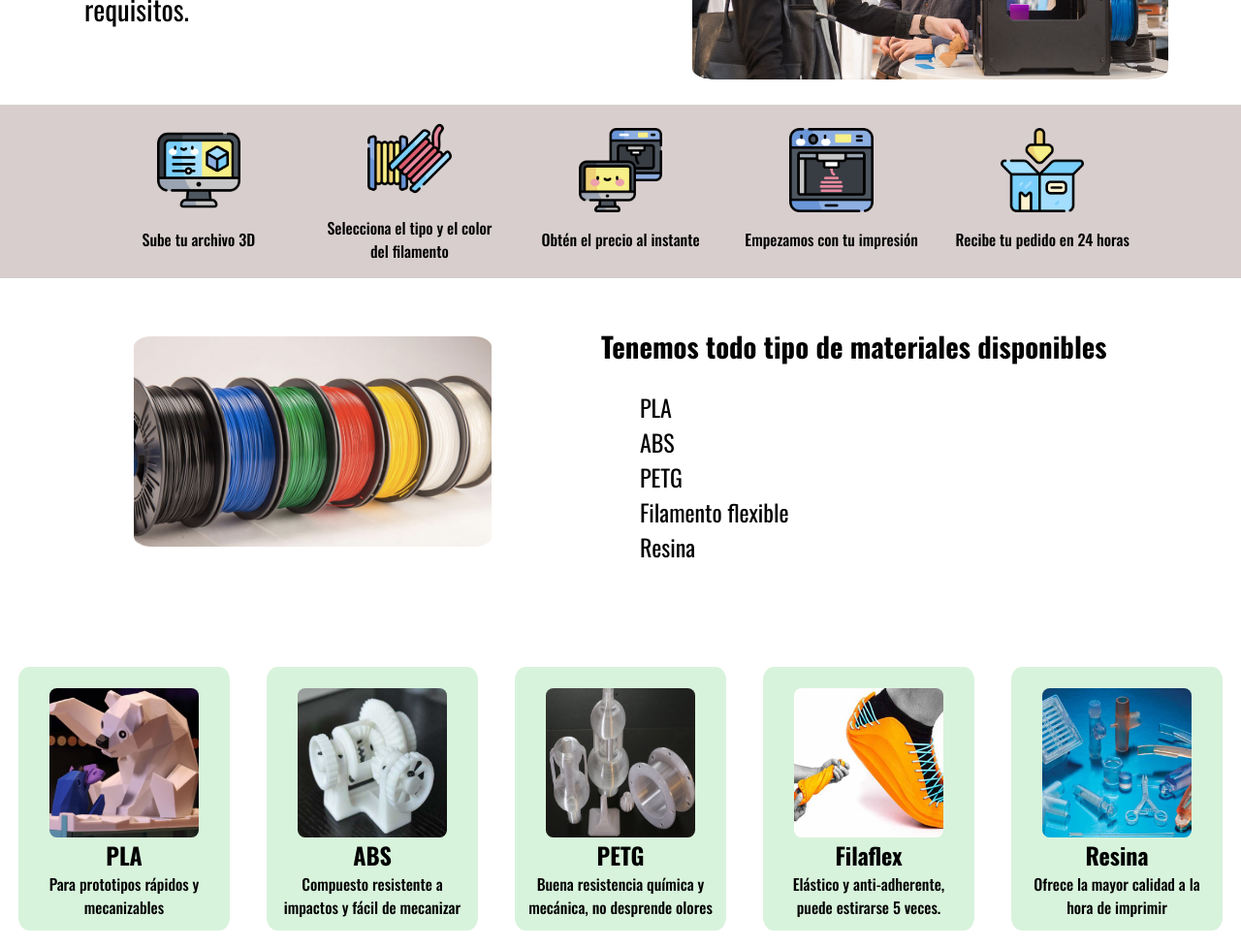
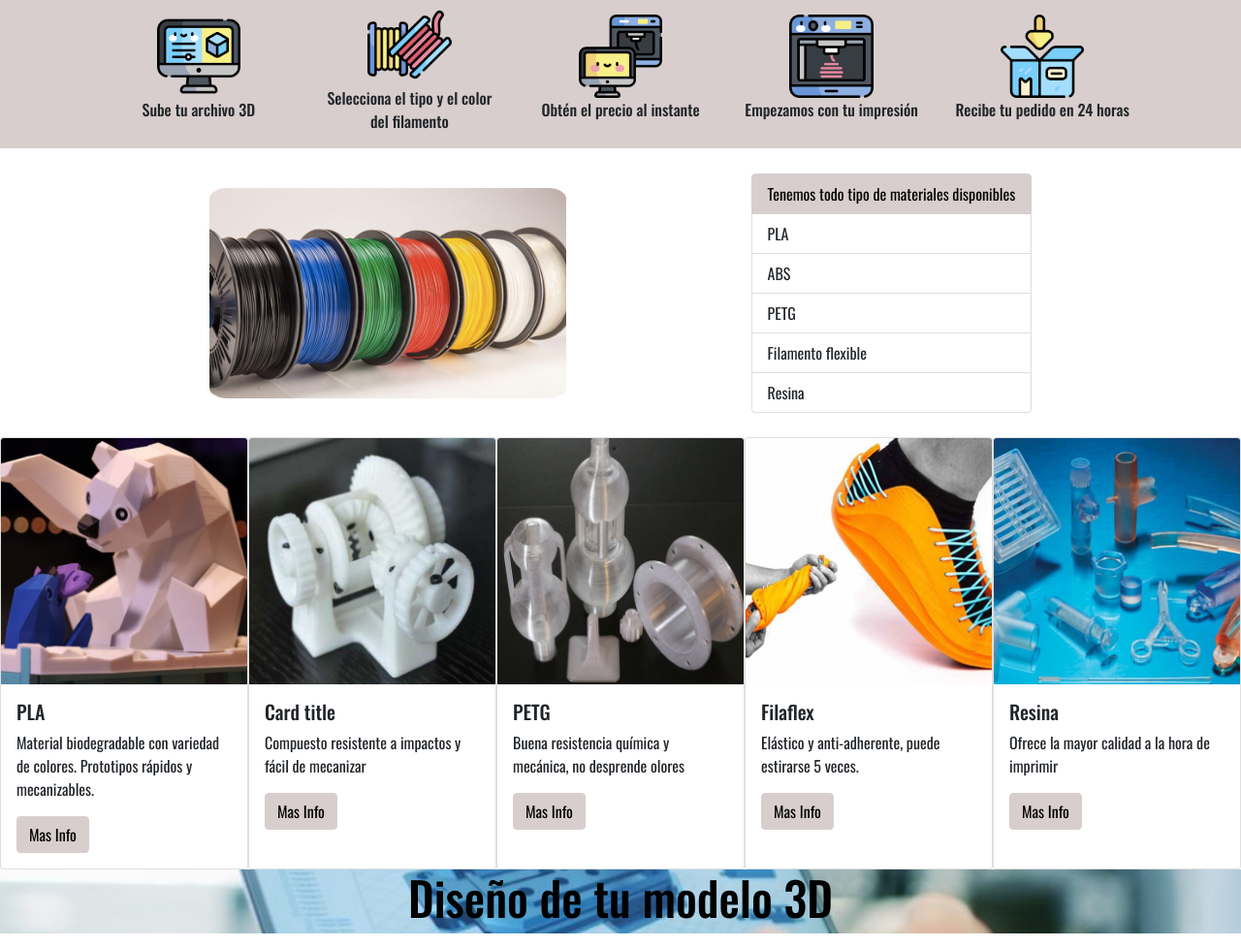
Before and after one commit to MarcoGiacchetta/mgj3d, a plain HTML site: page index.html in a window 1280 px wide. Shown: the part 583-1560 px from the top of the page at 97% size. Drawn offline with nearby package versions, Linux system fonts and the light colour scheme.

Commit message:
Bootstrap 28112021

```diff
--- a/estilos.css
+++ b/estilos.css
@@ -14,6 +14,7 @@ body {
   position: webkit-sticky;
   position: sticky;
   top: 0px;
+  z-index: 5;
 }
 
 .header a {
@@ -189,55 +190,34 @@ body {
   margin: 2%;
 }
 
-.lista h2 {
-  font-size: 180%;
-}
-
-.lista ul li {
-  list-style: none;
-  font-size: 150%;
-}
-
 .lista img {
   width: 30%;
   height: 30%;
   border-radius: 5%;
 }
 
-/*Info materiales*/
-.figurasMateriales {
-  display: flex;
-  justify-content: space-around;
-  flex-wrap: wrap;
-  margin-bottom: 5%;
+#tituloTabla {
+  background-color: rgb(216, 206, 206);
+  border-color: rgb(216, 206, 206);
+  color: black;
 }
 
-.figurasMateriales div {
+/*Info materiales*/
+
+.figurasMateriales{
   display: flex;
-  flex-direction: column;
-  align-items: center;
+  flex-direction: row;
   justify-content: center;
-  font-weight: 500;
-  margin-top: 5%;
-  width: 15%;
-  background-color: #d8f3dc;
-  border-radius: 5%;
-  padding: 1%;
 }
 
-.figurasMateriales div img {
-  width: 80%;
-  border-radius: 5%;
-  margin-top: 5%;
+.figurasMateriales div div a{
+  background-color: rgb(216, 206, 206);
+  border-color: rgb(216, 206, 206);
+  color: black;
 }
 
-.figurasMateriales div h2 {
-  margin: 0%;
-}
-
-.figurasMateriales div p {
-  text-align: center;
-  margin: 0%;
+.figurasMateriales div div a:hover{
+  filter:contrast(50%);
 }
 
 /*Envío formulario*/
--- a/index.html
+++ b/index.html
@@ -14,6 +14,9 @@
         href="https://fonts.googleapis.com/css2?family=Oswald:wght@200;300;400;500;600;700&family=Source+Sans+Pro:wght@200;300;400;600;700;900&display=swap"
         rel="stylesheet">
     <link rel="stylesheet" href="https://cdnjs.cloudflare.com/ajax/libs/animate.css/4.1.1/animate.min.css" />
+    <!-- CSS Bootstrap-->
+    <link href="https://cdn.jsdelivr.net/npm/bootstrap@5.1.3/dist/css/bootstrap.min.css" rel="stylesheet"
+        integrity="sha384-1BmE4kWBq78iYhFldvKuhfTAU6auU8tT94WrHftjDbrCEXSU1oBoqyl2QvZ6jIW3" crossorigin="anonymous">
     <!-- CSS -->
     <link rel="stylesheet" href="estilos.css" />
 </head>
@@ -40,7 +43,6 @@
 
             <div>
                 <a href="./contacto.html"> Contacto </a>
-            </div>
             </div>
         </nav>
     </header>
@@ -110,47 +112,66 @@
     <section class="lista">
         <img id="materiales" src="./images/index filamentos.jpg" alt="filamentos" />
         <div>
-            <h2>Tenemos todo tipo de materiales disponibles</h2>
-            <ul>
-                <li>PLA</li>
-                <li>ABS</li>
-                <li>PETG</li>
-                <li>Filamento flexible</li>
-                <li>Resina</li>
+            <ul class="list-group">
+                <li id="tituloTabla" class="list-group-item active" aria-current="true">Tenemos todo tipo de materiales
+                    disponibles</li>
+                <li class="list-group-item">PLA</li>
+                <li class="list-group-item">ABS</li>
+                <li class="list-group-item">PETG</li>
+                <li class="list-group-item">Filamento flexible</li>
+                <li class="list-group-item">Resina</li>
             </ul>
         </div>
     </section>
 
     <section class="figurasMateriales">
-        <div>
-            <img src="./images/Materiales images/materiales pla.jpg" alt="figura pla">
-            <h2>PLA</h2>
-            <p>Para prototipos rápidos y mecanizables</p>
+
+        <div class="card" style="width: 18rem;">
+            <img src="./images/Materiales images/materiales pla.jpg" class="card-img-top" alt="figura pla">
+            <div class="card-body">
+                <h5 class="card-title">PLA</h5>
+                <p class="card-text">Material biodegradable con variedad de colores. Prototipos rápidos y mecanizables.
+                </p>
+                <a href="./materiales/pla.html" class="btn btn-primary">Mas Info</a>
+            </div>
         </div>
 
-        <div>
-            <img src="./images/Materiales images/materiales abs.jpeg" alt="figura abs">
-            <h2>ABS</h2>
-            <p>Compuesto resistente a impactos y fácil de mecanizar</p>
+        <div class="card" style="width: 18rem;">
+            <img src="./images/Materiales images/materiales abs.jpeg" class="card-img-top" alt="figura abs">
+            <div class="card-body">
+                <h5 class="ABS">Card title</h5>
+                <p class="card-text">Compuesto resistente a impactos y fácil de mecanizar</p>
+                <a href="#" class="btn btn-primary">Mas Info</a>
+            </div>
         </div>
 
-        <div>
-            <img src="./images/Materiales images/materiales-petg.jpg" alt="figura PETG">
-            <h2>PETG</h2>
-            <p>Buena resistencia química y mecánica, no desprende olores</p>
+        <div class="card" style="width: 18rem;">
+            <img src="./images/Materiales images/materiales-petg.jpg" class="card-img-top" alt="figura PETG">
+            <div class="card-body">
+                <h5 class="card-title">PETG</h5>
+                <p class="card-text">Buena resistencia química y mecánica, no desprende olores</p>
+                <a href="#" class="btn btn-primary">Mas Info</a>
+            </div>
         </div>
 
-        <div>
-            <img src="./images/Materiales images/materiales flex.jpg" alt="figura flex">
-            <h2>Filaflex</h2>
-            <p>Elástico y anti-adherente, puede estirarse 5 veces.</p>
+        <div class="card" style="width: 18rem;">
+            <img src="./images/Materiales images/materiales flex.jpg" class="card-img-top" alt="figura flexible">
+            <div class="card-body">
+                <h5 class="card-title">Filaflex</h5>
+                <p class="card-text">Elástico y anti-adherente, puede estirarse 5 veces.</p>
+                <a href="#" class="btn btn-primary">Mas Info</a>
+            </div>
         </div>
 
-        <div>
-            <img src="./images/Materiales images/materiales resina.jpeg" alt="figura resina">
-            <h2>Resina</h2>
-            <p>Ofrece la mayor calidad a la hora de imprimir</p>
+        <div class="card" style="width: 18rem;">
+            <img src="./images/Materiales images/materiales resina.jpeg" class="card-img-top" alt="figura resina">
+            <div class="card-body">
+                <h5 class="card-title">Resina</h5>
+                <p class="card-text">Ofrece la mayor calidad a la hora de imprimir</p>
+                <a href="#" class="btn btn-primary">Mas Info</a>
+            </div>
         </div>
+
     </section>
 
 
@@ -187,7 +208,7 @@
             <p>Seguimiento de tu proyecto</p>
         </div>
 
-    </section>
+    </section>>
 
 
     <section class="enlaceFormulario">
@@ -199,15 +220,16 @@
         </a>
     </section>
 
-    <section>
-        <div>solo prueba git hub</div>
-    </section>
-
     <footer class="gridFooter">
         <p>Todos los derechos reservados</p>
         <a href="mailto:mgj3designs@gmail.com"> Envíanos un correo electrónico</a>
         <a href="https://www.instagram.com/mgj_3d/"> ¡Suíguenos en Instagram!</a>
     </footer>
+
+    <script src="https://cdn.jsdelivr.net/npm/bootstrap@5.1.3/dist/js/bootstrap.bundle.min.js"
+        integrity="sha384-ka7Sk0Gln4gmtz2MlQnikT1wXgYsOg+OMhuP+IlRH9sENBO0LRn5q+8nbTov4+1p"
+        crossorigin="anonymous">
+    </script>
 </body>
 
 </html>
```
Also changed, not shown: images/Instagram/Dragon.jpg (added), images/Instagram/Hollow.jpg (added), images/Instagram/Odish.jpg (added), images/Instagram/Soporte bici.jpg (added).
